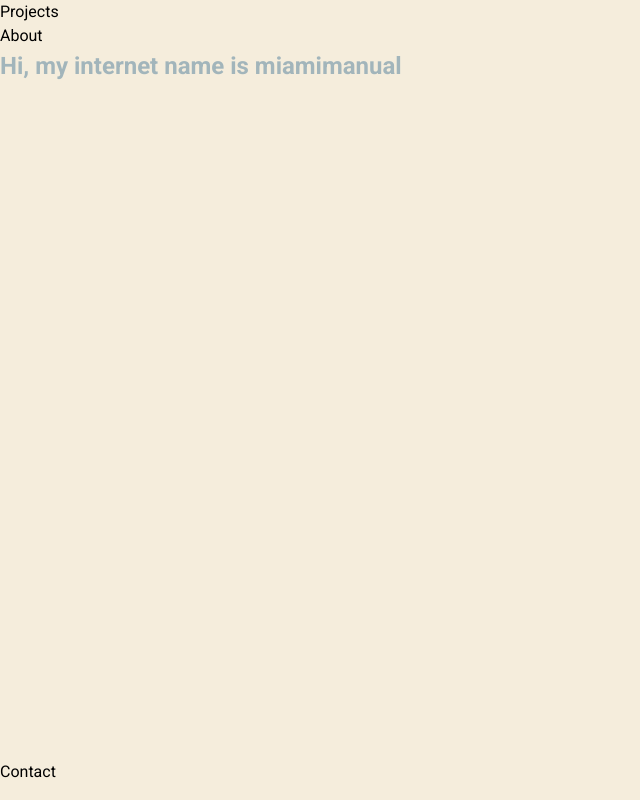
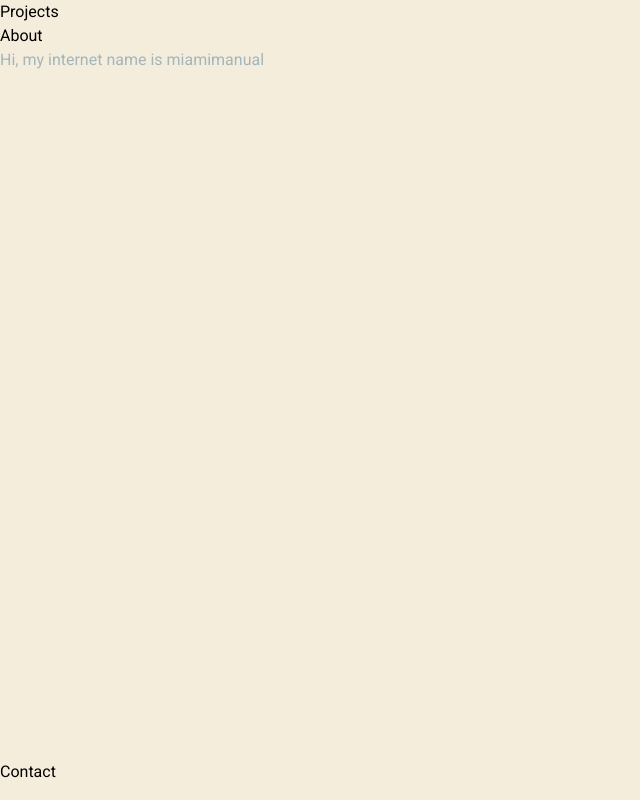
Before and after one commit to miamimanual/miamimanual.github.io, a plain HTML site: page index.html in a window 1280 px wide. Shown: the whole page, without its empty margins (0-640 px from the left). Drawn offline with Linux system fonts and the light colour scheme.

Commit message:
footer and main

```diff
--- a/index.html
+++ b/index.html
@@ -22,7 +22,9 @@
         </div>
       </div>
     </header>
-    <main><h2>Hi, my internet name is miamimanual</h2></main>
+    <main>
+      <div><p>Hi, my internet name is miamimanual</p></div>
+    </main>
     <footer>
       <div><div class="contact">Contact</div></div>
     </footer>
--- a/style.css
+++ b/style.css
@@ -11,8 +11,9 @@ body {
   font-family: "Roboto", sans-serif;
 }
 
-h2 {
+p {
   color: #a2b5bb;
+  font-family: "Roboto", 700;
 }
 
 footer {
```
